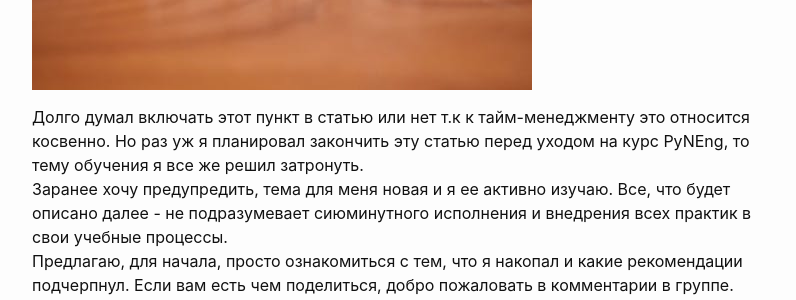
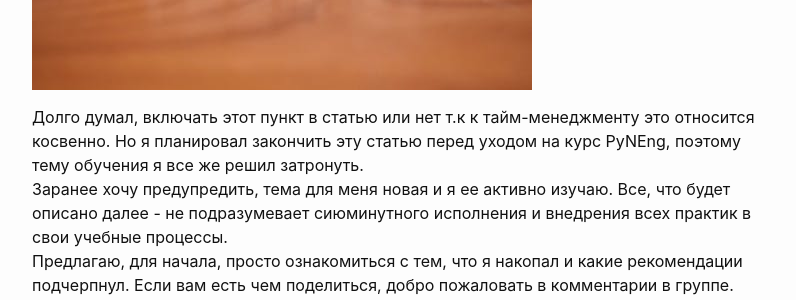
Before and after one commit to woohung/woohung.github.io, a Jekyll site: the page built from _posts/2022-02-03-Тайм-Менеджмент-ч3-Активное-обучение.md, in a window 1280 px wide and 900 px high, scrolled down 358 px. Shown: the part 153-453 px from the top of the window, without its empty margins (238-1034 px from the left). Built offline with Jekyll 4.4.1, drawn with Linux system fonts in a browser that asks for light colours.

Commit message:
Update 2022-02-03-Тайм-Менеджмент-ч3-Активное-обучение.md
Правки

```diff
--- a/_posts/2022-02-03-Тайм-Менеджмент-ч3-Активное-обучение.md
+++ b/_posts/2022-02-03-Тайм-Менеджмент-ч3-Активное-обучение.md
@@ -10,7 +10,7 @@ author: Artem Kovalchuk
 
 <img src="https://woohung.github.io/assets/images/study.jpeg">
 
-Долго думал включать этот пункт в статью или нет т.к к тайм-менеджменту это относится косвенно. Но раз уж я планировал закончить эту статью перед уходом на курс PyNEng, то тему обучения я все же решил затронуть.
+Долго думал, включать этот пункт в статью или нет т.к к тайм-менеджменту это относится косвенно. Но я планировал закончить эту статью перед уходом на курс PyNEng, поэтому тему обучения я все же решил затронуть.
 Заранее хочу предупредить, тема для меня новая и я ее активно изучаю. Все, что будет описано далее - не подразумевает сиюминутного исполнения и внедрения всех практик в свои учебные процессы.
 Предлагаю, для начала, просто ознакомиться с тем, что я накопал и какие рекомендации подчерпнул. Если вам есть чем поделиться, добро пожаловать в комментарии в группе.
 Рекомендации состоят из набора различных практик и методов, которые могут помочь сделать ваш учебный процесс более осознанным.
```
